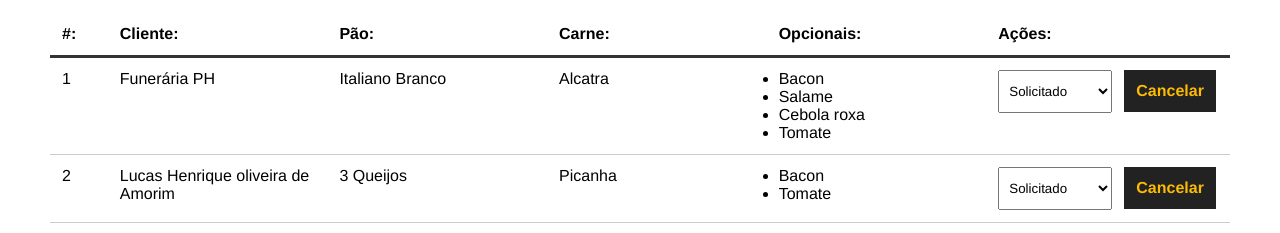
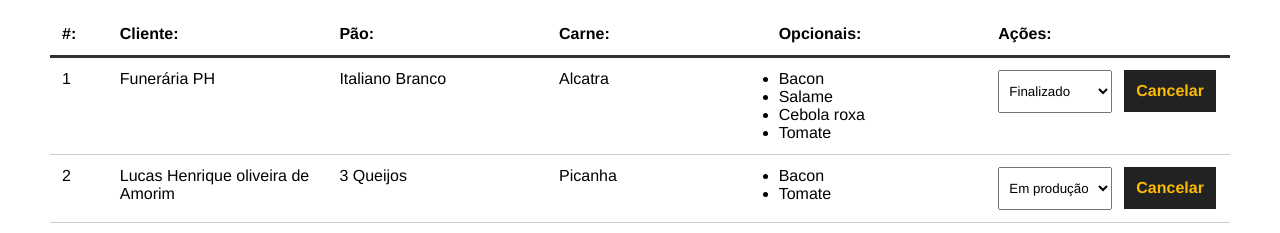
Before and after one commit to Lucas-Jav/Make_Your_Burger_Vue, a Vue app: page /pedidos in a window 1280 px wide. Shown: the part 193-426 px from the top of the page. Built offline with nearby package versions, Linux system fonts and the light colour scheme; data requests are answered from the project's data file.

Commit message:
:books: docs: metodo atualizar pedidos

```diff
--- a/db/db.json
+++ b/db/db.json
@@ -66,11 +66,13 @@
   "status": [
     {
       "id": 1,
-      "tipo": "Solicitado"
+      "tipo": "Solicitado",
+      "status": "Finalizado"
     },
     {
       "id": 2,
-      "tipo": "Em produção"
+      "tipo": "Em produção",
+      "status": "Finalizado"
     },
     {
       "id": 3,
@@ -88,7 +90,7 @@
         "Cebola roxa",
         "Tomate"
       ],
-      "status": "Solicitado",
+      "status": "Finalizado",
       "id": 1
     },
     {
@@ -99,7 +101,7 @@
         "Bacon",
         "Tomate"
       ],
-      "status": "Solicitado",
+      "status": "Em produção",
       "id": 2
     },
     {
--- a/src/components/Dashboard.vue
+++ b/src/components/Dashboard.vue
@@ -23,7 +23,7 @@
                         </ul>
                     </div>
                     <div>
-                        <select name="status" class="status">
+                        <select name="status" class="status" @change="updateBurguer($event, burguer.id)">
                             <option value="" disabled>Selecione</option>
                             <option v-for="s in status" :key="s.id" :value="s.tipo" :selected="burguer.status == s.tipo">
                                 {{ s.tipo }}
@@ -78,6 +78,24 @@
             // msg
 
             this.getPedidos()
+        },
+        async updateBurguer(event, id) {
+
+            // atualizar status no pedido
+
+            const option = event.target.value;
+
+            const dataJson = JSON.stringify({ status: option });
+
+            const req = await fetch(`http://localhost:3000/burgers/${id}`, {
+                method: "PATCH",
+                headers: { "Content-Type": "application/json" },
+                body: dataJson
+            })
+
+            const res = await req.json()
+
+            console.log(res)
         }
     },
     mounted() {
@@ -90,7 +108,6 @@
 </script>
 
 <style scoped>
-
 #burguer-table {
     max-width: 1200px;
     margin: 0 auto;
@@ -146,5 +163,4 @@
     background-color: transparent;
     color: #222;
 }
-
 </style>
```
Lines whose indentation alone changed are shown as unchanged.
